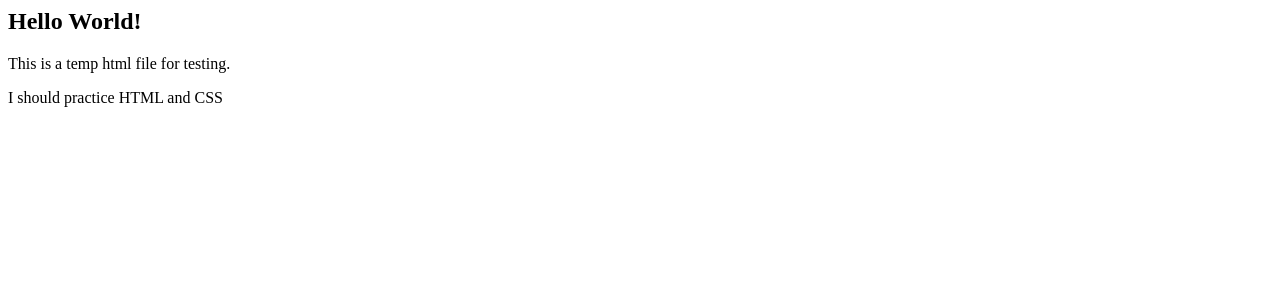
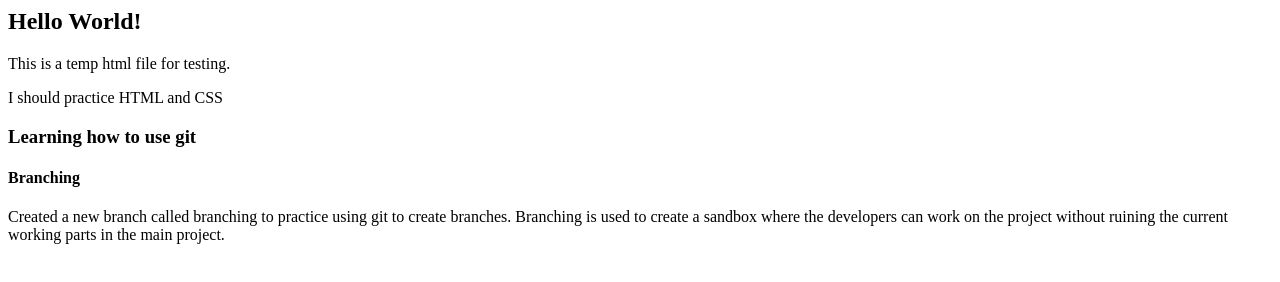
Before and after one commit to ivyT26/FirstTime-LearnGit, a plain HTML site: page index.html in a window 1280 px wide. Drawn offline with Linux system fonts and the light colour scheme.

Commit message:
updated readme on branching.

```diff
--- a/index.html
+++ b/index.html
@@ -1,3 +1,10 @@
 <h2>Hello World!</h2>
 <p>This is a temp html file for testing.</p>
 <p>I should practice HTML and CSS</p>
+
+<h3>Learning how to use git</h3>
+<h4>Branching</h4>
+<p>Created a new branch called branching to practice using git to create branches.
+    Branching is used to create a sandbox where the developers can work on the project
+    without ruining the current working parts in the main project.
+</p>
```
Also changed, not shown: 1 other file.
